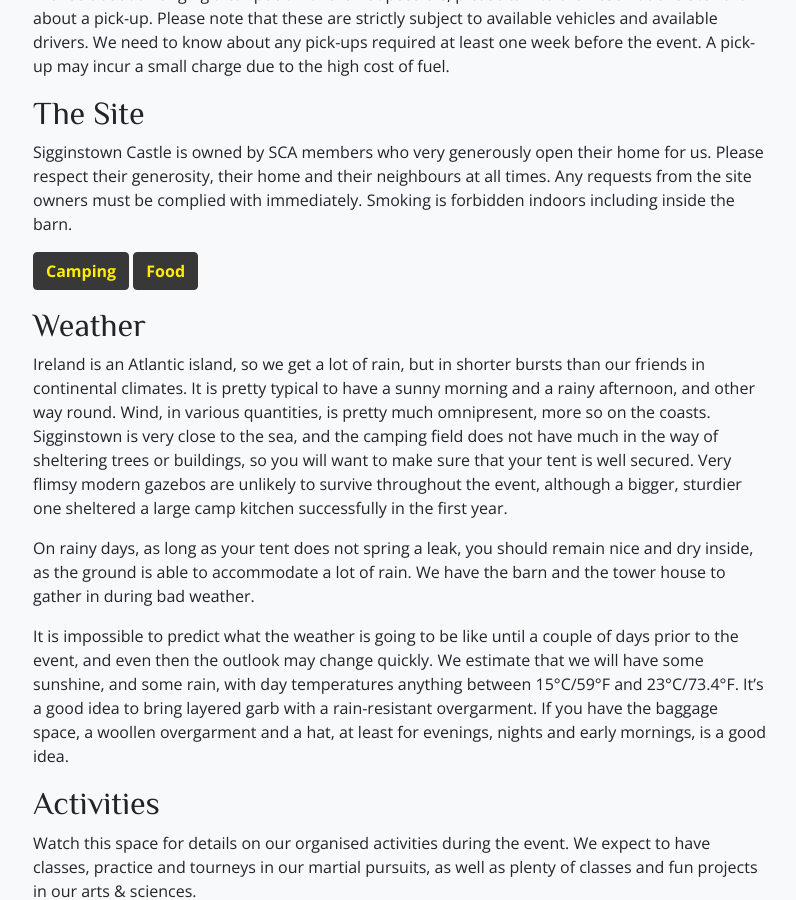
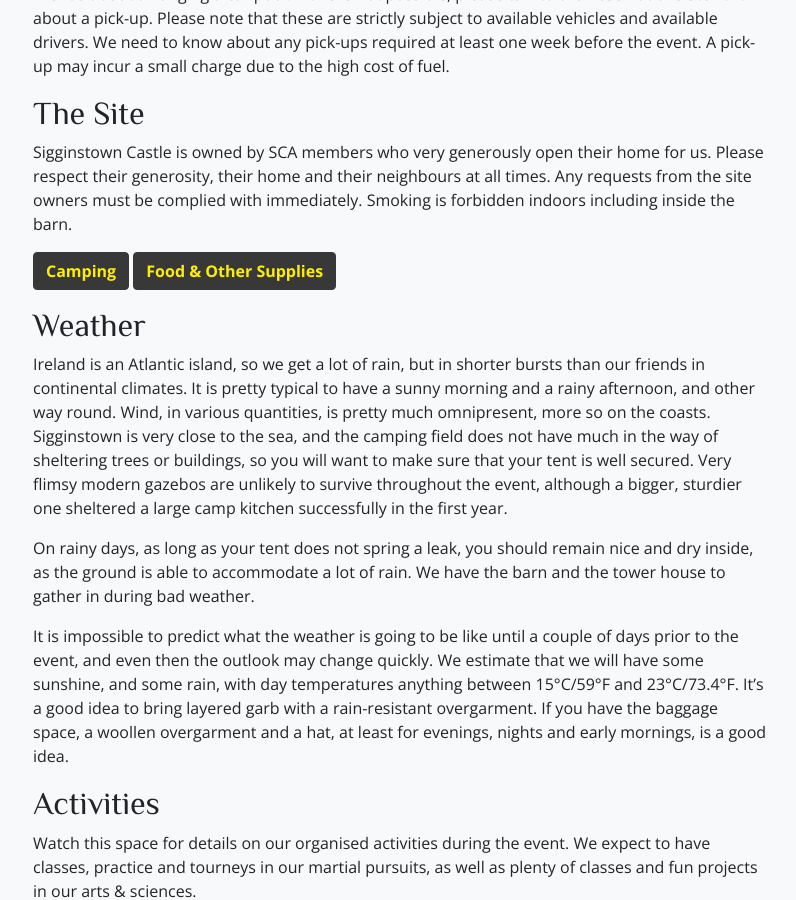
Before and after one commit to drachenwald/dun-in-mara, a Jekyll site: the page built from events/2023/strawberry-raid/index.md, in a window 1280 px wide and 900 px high, scrolled down 2650 px. Shown: the whole window, without its empty margins (49-845 px from the left). Built offline with Jekyll 4.4.1, drawn with Linux system fonts in a browser that asks for light colours; comment, search, counter and statistics services are not loaded.

Commit message:
Button text

```diff
--- a/events/2023/strawberry-raid/index.md
+++ b/events/2023/strawberry-raid/index.md
@@ -82,7 +82,7 @@ If you need a pick-up from Wexford town or from Rosslare, in the first instance
 
 Sigginstown Castle is owned by SCA members who very generously open their home for us. Please respect their generosity, their home and their neighbours at all times. Any requests from the site owners must be complied with immediately. Smoking is forbidden indoors including inside the barn.
 
-<a href="camping/" class="btn btn-primary">Camping</a> <a href="food/" class="btn btn-primary">Food</a>
+<a href="camping/" class="btn btn-primary">Camping</a> <a href="food/" class="btn btn-primary">Food & Other Supplies</a>
 
 ## Weather
 
```
